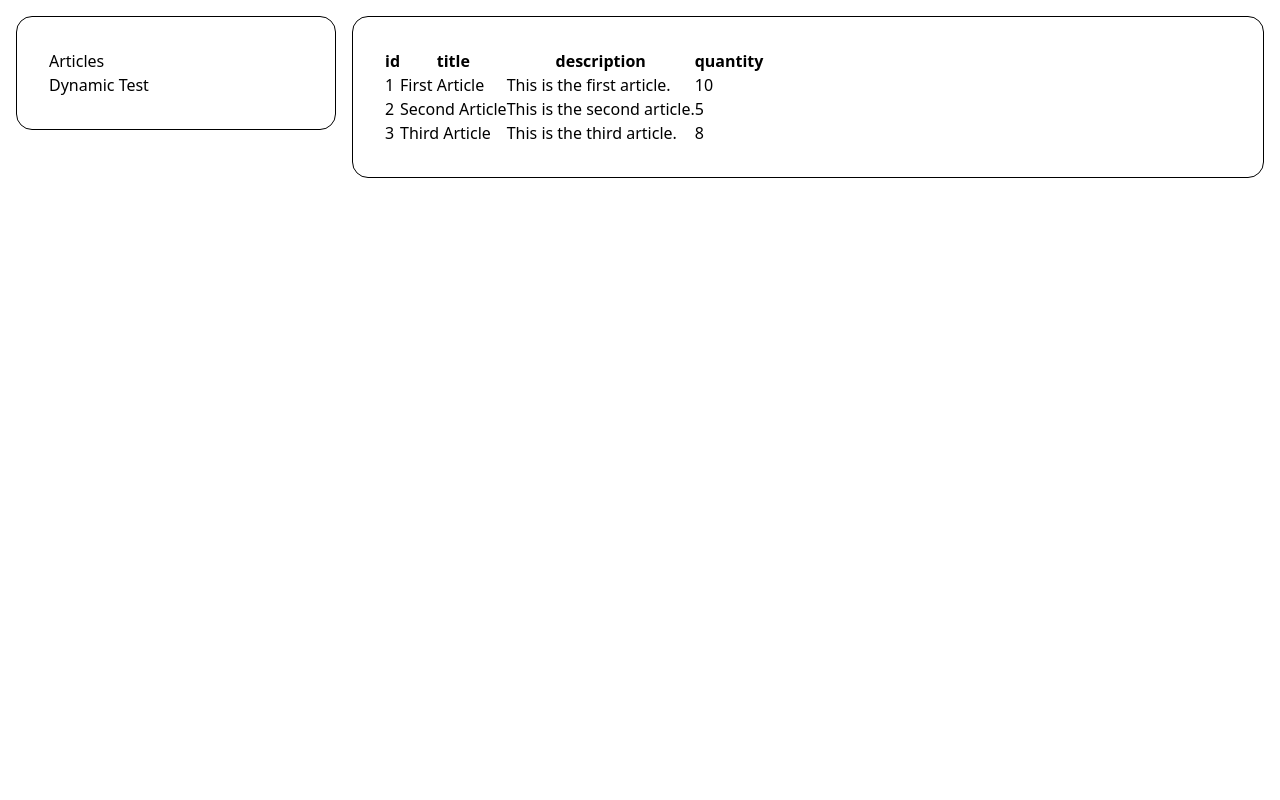
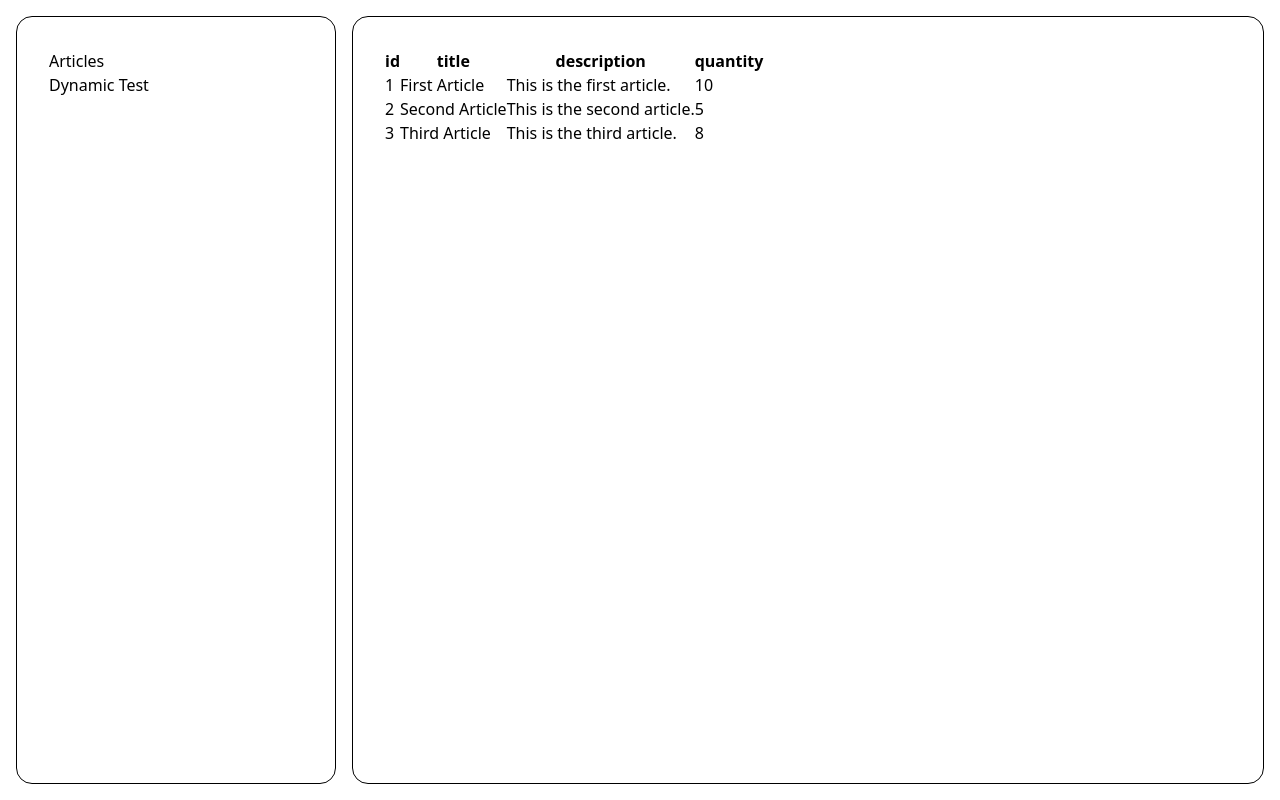
Before and after one commit to MikeG404/STOCK-MANAGEMENT-FRONTEND, a React (Vite) app: page /dashboard/articles in a window 1280 px wide. Built offline with nearby package versions, Linux system fonts and the light colour scheme.

Commit message:
Make a difference between layout and routes

```diff
--- a/src/routes/Dashboard.route.tsx
+++ b/src/layouts/Dashboard.layout.tsx
@@ -1,14 +1,14 @@
 import FeatureSection from "../components/sections/FeatureSection";
 import NavFeatureSection from "../components/sections/NavFeatureSection";
 
-function DashboardRoute() {
+function DashboardLayout() {
 
     return (
-        <div className="h-full flex gap-4 p-4">
+        <main className="h-screen flex gap-4 p-4">
             <NavFeatureSection />
             <FeatureSection />
-        </div>
+        </main>
     )
 }
 
-export default DashboardRoute;
+export default DashboardLayout;
--- a/src/main.tsx
+++ b/src/main.tsx
@@ -1,7 +1,7 @@
 import { StrictMode } from 'react'
 import { createRoot } from 'react-dom/client'
 import { RouterProvider, createBrowserRouter, Navigate } from 'react-router'
-import DashboardRoute from './routes/Dashboard.route'
+import DashboardLayout from './layouts/Dashboard.layout.tsx'
 import DashboardArticlesRoute from './routes/DashboardArticles.route.tsx'
 import './index.css'
 import App from './App.tsx'
@@ -13,7 +13,7 @@ const router = createBrowserRouter([
   },
   {
     path: "/dashboard",
-    element: <DashboardRoute />,
+    element: <DashboardLayout />,
     children: [
       {
         index: true,
--- a/src/routes/DashboardArticles.route.tsx
+++ b/src/routes/DashboardArticles.route.tsx
@@ -11,13 +11,13 @@ const objectKeys = Object.keys(data[0]);
 
 function DashboardArticlesRoute() {
     return (
-        <div>
+        <main>
             <Table keys={objectKeys}>
                 {data.map((article) => (
                     <TableRow key={article.id} article={article} />
                 ))}
             </Table>
-        </div>
+        </main>
     );
 }
 
```
